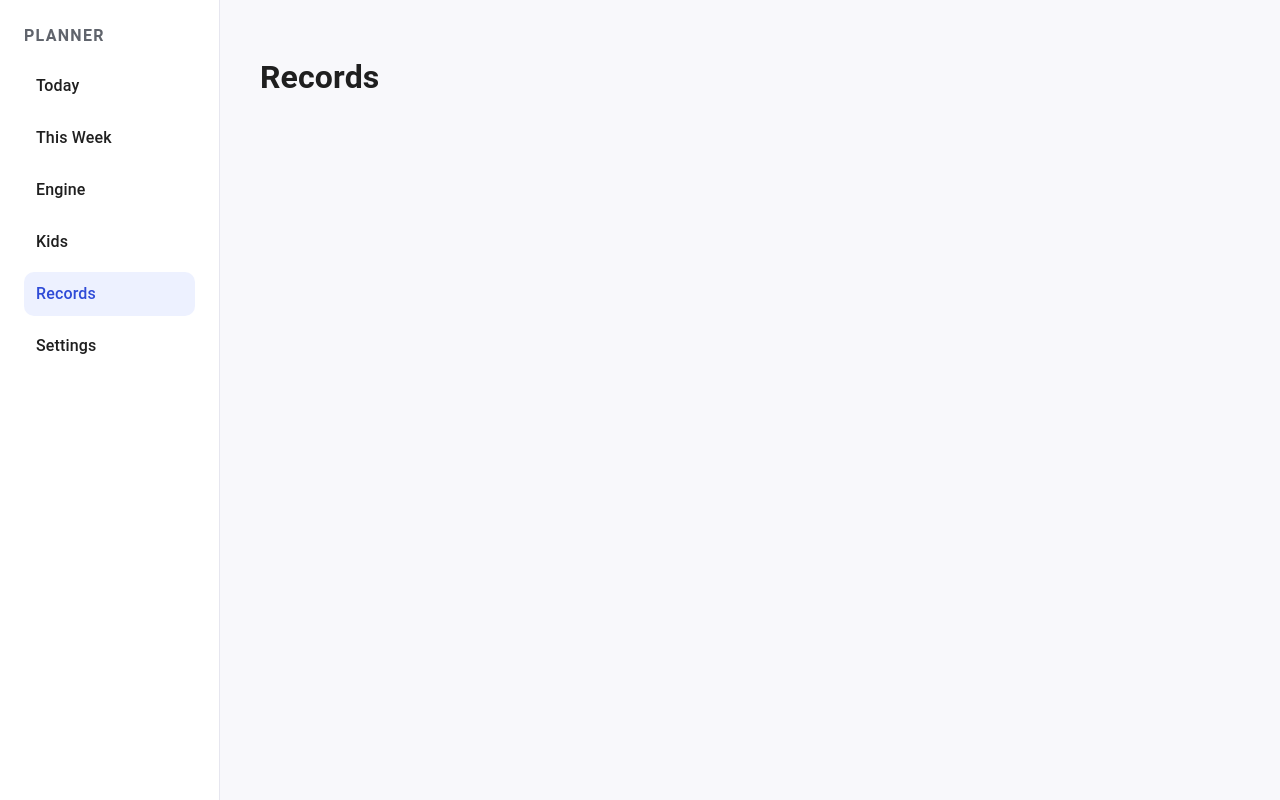
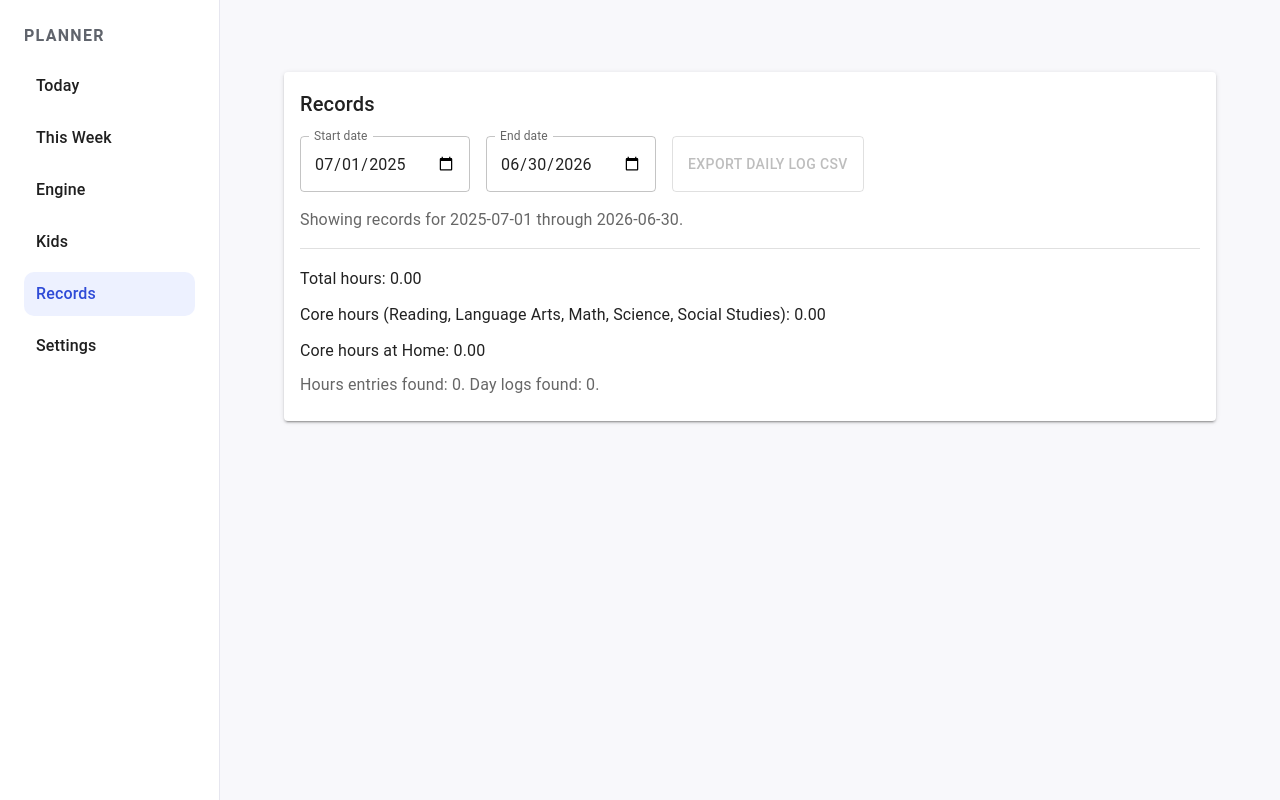
Before and after one commit to barnes-ngb/first-principles-engine, a React (Vite) app: page /records in a window 1280 px wide. Built offline with nearby package versions, Linux system fonts and the light colour scheme; no server answers; the database is empty.

Commit message:
Add records hours rollups and CSV export

```diff
--- a/src/features/records/RecordsPage.tsx
+++ b/src/features/records/RecordsPage.tsx
@@ -1,3 +1,301 @@
+import { useCallback, useEffect, useMemo, useState } from 'react'
+import Button from '@mui/material/Button'
+import Divider from '@mui/material/Divider'
+import Stack from '@mui/material/Stack'
+import TextField from '@mui/material/TextField'
+import Typography from '@mui/material/Typography'
+import { doc, getDocs, query, where, writeBatch } from 'firebase/firestore'
+
+import Page from '../../components/Page'
+import SectionCard from '../../components/SectionCard'
+import { DEFAULT_FAMILY_ID } from '../../core/firebase/config'
+import {
+  db,
+  daysCollection,
+  hoursCollection,
+} from '../../core/firebase/firestore'
+import type { DayLog, HoursEntry } from '../../core/types/domain'
+import { LearningLocation, SubjectBucket } from '../../core/types/enums'
+
+type DayLogTotals = {
+  totalMinutes: number
+  coreMinutes: number
+  coreHomeMinutes: number
+  byDateMinutes: Record<string, number>
+}
+
+const coreBuckets = new Set<SubjectBucket>([
+  SubjectBucket.Reading,
+  SubjectBucket.LanguageArts,
+  SubjectBucket.Math,
+  SubjectBucket.Science,
+  SubjectBucket.SocialStudies,
+])
+
+const formatYmd = (year: number, month: number, day: number) =>
+  `${year}-${String(month).padStart(2, '0')}-${String(day).padStart(2, '0')}`
+
+const getSchoolYearRange = (today = new Date()) => {
+  const year = today.getFullYear()
+  const monthIndex = today.getMonth()
+  const isAfterJune = monthIndex >= 6
+  const startYear = isAfterJune ? year : year - 1
+  const endYear = isAfterJune ? year + 1 : year
+
+  return {
+    start: formatYmd(startYear, 7, 1),
+    end: formatYmd(endYear, 6, 30),
+  }
+}
+
+const sumMinutes = (log: DayLog) =>
+  log.blocks.reduce((total, block) => total + (block.actualMinutes ?? 0), 0)
+
+const computeDayLogTotals = (logs: DayLog[]): DayLogTotals => {
+  return logs.reduce<DayLogTotals>(
+    (totals, log) => {
+      const dayTotal = sumMinutes(log)
+      const coreTotal = log.blocks.reduce((total, block) => {
+        if (!block.subjectBucket || !coreBuckets.has(block.subjectBucket)) {
+          return total
+        }
+        return total + (block.actualMinutes ?? 0)
+      }, 0)
+      const coreHomeTotal = log.blocks.reduce((total, block) => {
+        if (
+          !block.subjectBucket ||
+          !coreBuckets.has(block.subjectBucket) ||
+          block.location !== LearningLocation.Home
+        ) {
+          return total
+        }
+        return total + (block.actualMinutes ?? 0)
+      }, 0)
+
+      totals.totalMinutes += dayTotal
+      totals.coreMinutes += coreTotal
+      totals.coreHomeMinutes += coreHomeTotal
+      totals.byDateMinutes[log.date] = dayTotal
+      return totals
+    },
+    {
+      totalMinutes: 0,
+      coreMinutes: 0,
+      coreHomeMinutes: 0,
+      byDateMinutes: {},
+    },
+  )
+}
+
+const formatHours = (hours: number) => hours.toFixed(2)
+
+const toCsvValue = (value: string | number | null | undefined) => {
+  const stringValue = `${value ?? ''}`
+  if (/[",\n]/.test(stringValue)) {
+    return `"${stringValue.replace(/"/g, '""')}"`
+  }
+  return stringValue
+}
+
 export default function RecordsPage() {
-  return <h1>Records</h1>
+  const familyId = DEFAULT_FAMILY_ID
+  const { start, end } = useMemo(() => getSchoolYearRange(), [])
+  const [startDate, setStartDate] = useState(start)
+  const [endDate, setEndDate] = useState(end)
+  const [hoursEntries, setHoursEntries] = useState<HoursEntry[]>([])
+  const [dayLogs, setDayLogs] = useState<DayLog[]>([])
+  const [isLoading, setIsLoading] = useState(true)
+  const [isGenerating, setIsGenerating] = useState(false)
+
+  const loadRecords = useCallback(async () => {
+    setIsLoading(true)
+    const hoursQuery = query(
+      hoursCollection(familyId),
+      where('date', '>=', startDate),
+      where('date', '<=', endDate),
+    )
+    const daysQuery = query(
+      daysCollection(familyId),
+      where('date', '>=', startDate),
+      where('date', '<=', endDate),
+    )
+
+    const [hoursSnapshot, daysSnapshot] = await Promise.all([
+      getDocs(hoursQuery),
+      getDocs(daysQuery),
+    ])
+
+    const hours = hoursSnapshot.docs.map((docSnapshot) => ({
+      id: docSnapshot.id,
+      ...(docSnapshot.data() as HoursEntry),
+    }))
+    const logs = daysSnapshot.docs.map((docSnapshot) => {
+      const data = docSnapshot.data() as DayLog
+      return { ...data, date: data.date ?? docSnapshot.id }
+    })
+
+    setHoursEntries(hours)
+    setDayLogs(logs)
+    setIsLoading(false)
+  }, [endDate, familyId, startDate])
+
+  useEffect(() => {
+    const load = async () => {
+      await loadRecords()
+    }
+
+    void load()
+  }, [loadRecords])
+
+  const totalsFromLogs = useMemo(() => computeDayLogTotals(dayLogs), [dayLogs])
+  const totalHours = useMemo(() => {
+    if (hoursEntries.length > 0) {
+      return hoursEntries.reduce((total, entry) => total + entry.hours, 0)
+    }
+    return totalsFromLogs.totalMinutes / 60
+  }, [hoursEntries, totalsFromLogs.totalMinutes])
+
+  const coreHours = totalsFromLogs.coreMinutes / 60
+  const coreHomeHours = totalsFromLogs.coreHomeMinutes / 60
+  const hasHoursEntries = hoursEntries.length > 0
+  const showGenerate = !hasHoursEntries && dayLogs.length > 0
+
+  const handleGenerateHours = useCallback(async () => {
+    if (dayLogs.length === 0) return
+    setIsGenerating(true)
+
+    const batch = writeBatch(db)
+    dayLogs.forEach((log) => {
+      const totalMinutes = totalsFromLogs.byDateMinutes[log.date] ?? sumMinutes(log)
+      if (totalMinutes <= 0) {
+        return
+      }
+      const hours = Number((totalMinutes / 60).toFixed(2))
+      const entryRef = doc(hoursCollection(familyId), log.date)
+      batch.set(entryRef, {
+        date: log.date,
+        hours,
+        notes: 'Generated from daily logs',
+      })
+    })
+
+    await batch.commit()
+    await loadRecords()
+    setIsGenerating(false)
+  }, [dayLogs, familyId, loadRecords, totalsFromLogs.byDateMinutes])
+
+  const handleExportCsv = useCallback(() => {
+    const sortedLogs = [...dayLogs].sort((a, b) => a.date.localeCompare(b.date))
+    const rows = sortedLogs.flatMap((log) =>
+      log.blocks
+        .filter((block) => block.actualMinutes != null)
+        .map((block) => ({
+          date: log.date,
+          blockType: block.type,
+          subjectBucket: block.subjectBucket ?? '',
+          location: block.location ?? '',
+          minutes: block.actualMinutes ?? '',
+          quickCapture: block.notes ?? block.title ?? '',
+        })),
+    )
+
+    const header = [
+      'date',
+      'blockType',
+      'subjectBucket',
+      'location',
+      'minutes',
+      'quickCapture',
+    ]
+    const csv = [
+      header.map(toCsvValue).join(','),
+      ...rows.map((row) =>
+        [
+          row.date,
+          row.blockType,
+          row.subjectBucket,
+          row.location,
+          row.minutes,
+          row.quickCapture,
+        ]
+          .map(toCsvValue)
+          .join(','),
+      ),
+    ].join('\n')
+
+    const blob = new Blob([csv], { type: 'text/csv;charset=utf-8;' })
+    const url = window.URL.createObjectURL(blob)
+    const link = document.createElement('a')
+    link.href = url
+    link.setAttribute('download', `daily-logs-${startDate}-to-${endDate}.csv`)
+    document.body.appendChild(link)
+    link.click()
+    link.remove()
+    window.URL.revokeObjectURL(url)
+  }, [dayLogs, endDate, startDate])
+
+  return (
+    <Page>
+      <SectionCard title="Records">
+        <Stack spacing={2}>
+          <Stack direction={{ xs: 'column', md: 'row' }} spacing={2}>
+            <TextField
+              label="Start date"
+              type="date"
+              value={startDate}
+              onChange={(event) => setStartDate(event.target.value)}
+              InputLabelProps={{ shrink: true }}
+            />
+            <TextField
+              label="End date"
+              type="date"
+              value={endDate}
+              onChange={(event) => setEndDate(event.target.value)}
+              InputLabelProps={{ shrink: true }}
+            />
+            <Button
+              variant="outlined"
+              onClick={handleExportCsv}
+              disabled={dayLogs.length === 0}
+            >
+              Export Daily Log CSV
+            </Button>
+          </Stack>
+          <Typography color="text.secondary">
+            Showing records for {startDate} through {endDate}.
+          </Typography>
+          <Divider />
+          {isLoading ? (
+            <Typography color="text.secondary">Loading records...</Typography>
+          ) : (
+            <Stack spacing={1}>
+              <Typography variant="subtitle1">
+                Total hours: {formatHours(totalHours)}
+              </Typography>
+              <Typography variant="subtitle1">
+                Core hours (Reading, Language Arts, Math, Science, Social Studies):{' '}
+                {formatHours(coreHours)}
+              </Typography>
+              <Typography variant="subtitle1">
+                Core hours at Home: {formatHours(coreHomeHours)}
+              </Typography>
+              <Typography color="text.secondary">
+                Hours entries found: {hoursEntries.length}. Day logs found:{' '}
+                {dayLogs.length}.
+              </Typography>
+              {showGenerate && (
+                <Button
+                  variant="contained"
+                  onClick={handleGenerateHours}
+                  disabled={isGenerating}
+                >
+                  Generate Hours From Logs
+                </Button>
+              )}
+            </Stack>
+          )}
+        </Stack>
+      </SectionCard>
+    </Page>
+  )
 }
```
